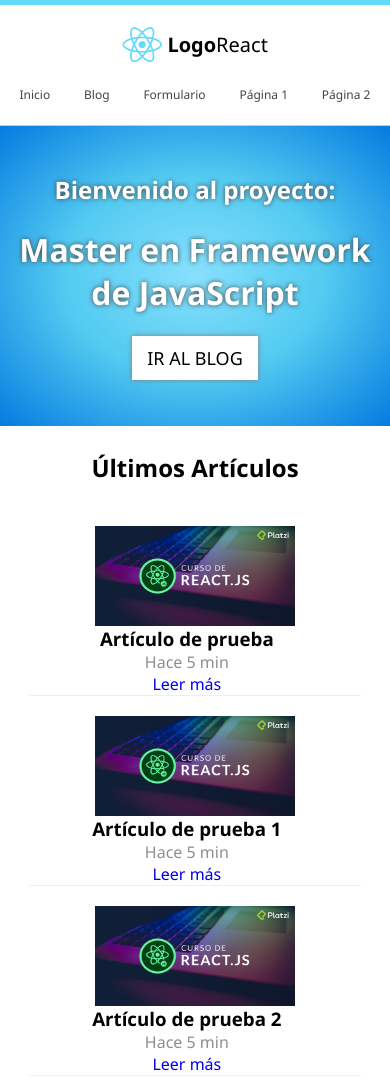
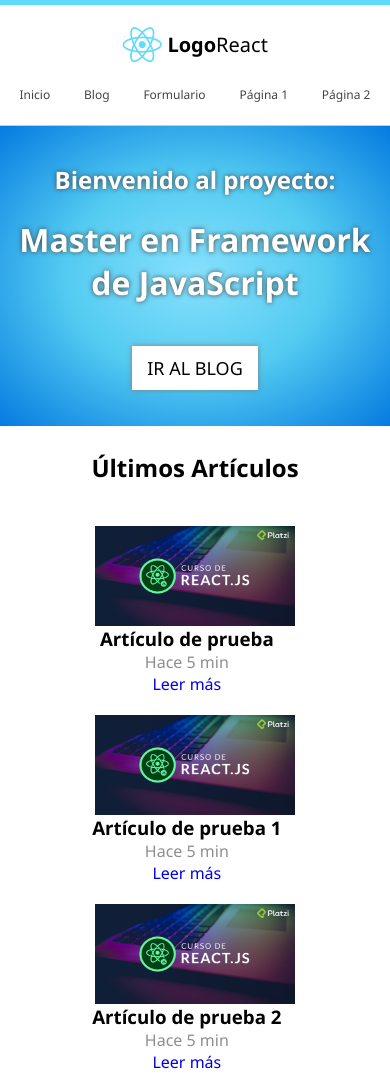
Before and after one commit to AnaLorenaDiaz/practica-react, a plain HTML site: page index.html in a window 390 px wide. Shown: the top 1090 px of the page. Drawn offline with Linux system fonts and the light colour scheme.

Commit message:
diseño responsive 2.0

```diff
--- a/css/main.css
+++ b/css/main.css
@@ -269,6 +269,9 @@ h1{
       width: 80%;
       padding: 40px 0px;
     }
+    .btn-header{
+      margin: 20px 0px 0px 0px;
+    }
 }
 
 @media(max-width: 425px){
@@ -285,6 +288,7 @@ h1{
   .article-list {
     display: flex;
     flex-direction: column;
+    border:none;
   }
   .article-text {
     width: 80%;
```
